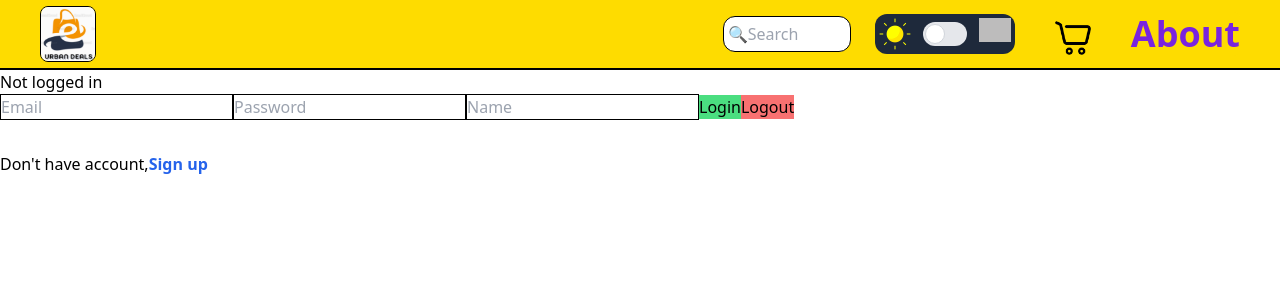
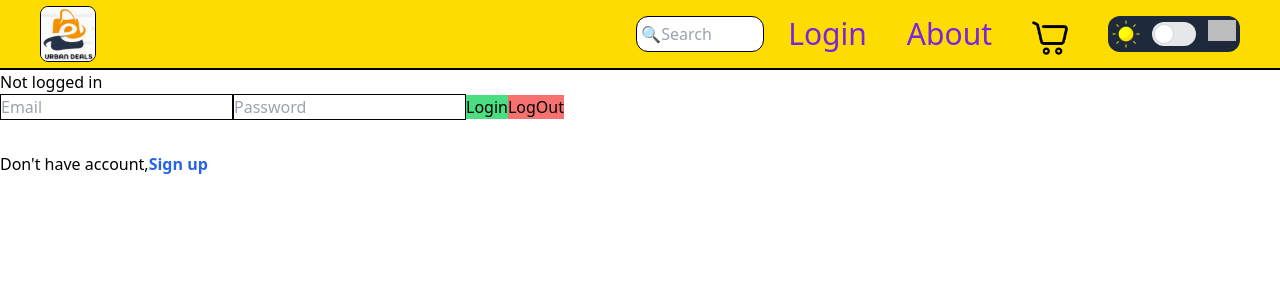
Before and after one commit to dipanshu999/Urban-Deals, a React (Vite) app: page /login in a window 1280 px wide. Shown: the top 300 px of the page. Built offline with nearby package versions, Linux system fonts and the light colour scheme; no server answers; grey boxes are pictures that could not be loaded.

Commit message:
Auth implemented with protected routes

```diff
--- a/src/App.jsx
+++ b/src/App.jsx
@@ -22,6 +22,8 @@ export default function App() {
 
         <Routes>
           <Route path='/' element={ <Home/>}/>
+          <Route path='/login' element={<Login/>} />
+          <Route path='/register' element={<SignUp/>} />
 
           <Route element={<ProtectedRoutes/>} >
             <Route path='/product/:id' element={ <Product/>}/>
@@ -29,8 +31,6 @@ export default function App() {
             <Route path='/create' element={ <Create/>}/>
             <Route path='/cart' element={ <Cart/>}/>
             <Route path='/about' element={ <About/>}/>
-            <Route path='/login' element={<Login/>} />
-            <Route path='/register' element={<SignUp/>} />
           </Route>
 
         </Routes>
--- a/src/Utils/ProtectedRoutes.jsx
+++ b/src/Utils/ProtectedRoutes.jsx
@@ -1,11 +1,13 @@
-import React from 'react'
+import React, { useContext } from 'react'
 import { Outlet,useNavigate } from 'react-router-dom'
+import { ProductContext } from './Context';
 
 export default function ProtectedRoutes() {
+    const {loggedInUser}=useContext(ProductContext)
     const navigate= useNavigate()
 
     const user=true;
-     if(user) {return <Outlet/>}
+     if(loggedInUser) {return <Outlet/>}
 
      else{
         return (
@@ -15,7 +17,7 @@ export default function ProtectedRoutes() {
             <p className="mt-4 text-lg">You need to be logged in to access this page.</p>
             <button
               className="mt-6 px-4 py-2 bg-blue-600 text-white rounded"
-              onClick={() => navigate('/') }
+              onClick={() => navigate('/login') }
             >
               Go to Login
             </button>
--- a/src/components/Login.jsx
+++ b/src/components/Login.jsx
@@ -30,22 +30,18 @@ export default function Login() {
       <form>
         <input className='border border-black' type="email" placeholder="Email" value={email} onChange={e => setEmail(e.target.value)} />
         <input className='border border-black' type="password" placeholder="Password" value={password} onChange={e => setPassword(e.target.value)} />
-        <input className='border border-black' type="text" placeholder="Name" value={name} onChange={e => setName(e.target.value)} />
+        {/*   <input className='border border-black' type="text" placeholder="Name" value={name} onChange={e => setName(e.target.value)} /> */}
 
         <button className='bg-green-400' type="button" onClick={() => login(email, password)}>
           Login
         </button>
 
-        <button
-          className='bg-red-400'
-          type="button"
-          onClick={async () => {
-            await account.deleteSession('current');
-            setLoggedInUser(null);
-          }}
-        >
-          Logout
-        </button>
+        <button className='bg-red-400' onClick={async () => {
+    await account.deleteSession('current');
+    setLoggedInUser(null);
+    toast.success('Logged out successfully')
+  }}>LogOut</button>
+
       </form>
 
       <p className='mt-8'>Don't have account,<span className='text-blue-600 font-semibold' onClick={()=>navigate('/register')}>Sign up</span>   </p>
--- a/src/components/Mode.jsx
+++ b/src/components/Mode.jsx
@@ -7,12 +7,12 @@ export default function Mode({setMode}) {
   return (
     <>
        <div className="ToggleBox flex gap-3 items-center bg-slate-800 p-1 py-1 rounded-xl ">      {/*  Mode Toggle button*/}
-          <div className=" DAY h-8 w-8 contrast-200 saturate-200  "><img  src= {day} alt="" /></div>
+          <div className=" DAY h-7 w-7 contrast-200 saturate-200  "><img  src= {day} alt="" /></div>
              <label className="inline-flex items-center cursor-pointer border-white  rounded-full">
                  <input type="checkbox" value="" className="sr-only peer" onClick={setMode} />
                  <div className="relative w-11 h-6 bg-gray-200 peer-focus:outline-none peer-focus:ring-4 dark:peer-focus:ring-blue-800 rounded-full peer dark:bg-gray-700 peer-checked:after:translate-x-full rtl:peer-checked:after:-translate-x-full peer-checked:after:border-white after:content-[''] after:absolute after:top-[2px] after:start-[2px] after:bg-white after:border-gray-300 after:border after:rounded-full after:h-5 after:w-5 after:transition-all dark:border-gray-600 peer-checked:bg-blue-600"></div>
              </label>
-          <div className=" NIGHT h-8 w-8  contrast-200 saturate-200"><img src= {night} alt="" /></div>
+          <div className=" NIGHT h-7 w-7  contrast-200 saturate-200"><img src= {night} alt="" /></div>
        </div>
     </>
   )
--- a/src/components/Navbar.jsx
+++ b/src/components/Navbar.jsx
@@ -2,13 +2,20 @@ import React, { useContext, useState } from 'react'
 import { Link, NavLink } from 'react-router-dom'
 import { ProductContext } from '../Utils/Context'
 import './Loader/cart.css'
+import { account } from '../Utils/appwrite';
 
 import Mode from './Mode'
+import { toast } from 'react-toastify'
 
 export default function Navbar() {
-  const {navToggle,setNavToggle,darkMode,setMode,cartProducts,products, setFilteredProducts} = useContext(ProductContext);
+  const {navToggle,setNavToggle,darkMode,setMode,cartProducts,products, setFilteredProducts,loggedInUser,setLoggedInUser} = useContext(ProductContext);
+  const [value,setValue]=useState('')
 
-  const [value,setValue]=useState('')
+  let logOut= async () => {
+    await account.deleteSession('current');
+    setLoggedInUser(null);
+    toast.success('Logged out successfully')
+  }
 
 
   const search = (value) => {
@@ -53,10 +60,18 @@ export default function Navbar() {
         </div>  {/*Hambuger menu is hidden till laptop screen*/}
 
 
-        <div  className={`  NavLinks  ${navToggle?'absolute':'hidden'}  right-0 mt-[9.2em] tab:m-0  tab:static tab:flex navLinks text-4xl `} >
+        <div  className={`  NavLinks  ${navToggle?'absolute':'hidden'}  right-0 mt-[9.2em] tab:m-0  tab:static tab:flex navLinks text-3xl `} >
 
-          <div className={ `list-none ${darkMode?'bg-[#913df8] text-[#FEDC00]' : 'bg-[#FEDC00] text-[#7924DE]'} gap-6 rounded-md p-6 px-12 mob:px-24 items-center flex flex-col tab:m-0 tab:p-0 tab:bg-none tab:flex-row tab:gap-10 font-semibold`}>
-            <Mode setMode={setMode} />
+          <div className={ `list-none ${darkMode?'bg-[#913df8] text-[#FEDC00]' : 'bg-[#FEDC00] text-[#7924DE]'} gap-6 rounded-md p-6 px-12 mob:px-24 items-center flex flex-col tab:m-0 tab:p-0 tab:bg-none tab:items-center tab:flex-row tab:gap-10 font-medium`}>
+
+            {!loggedInUser
+                    ?
+                <NavLink onClick={()=>setNavToggle(false)} to={'/login'}>Login</NavLink>
+                    :
+                <NavLink onClick={()=>{setNavToggle(false);logOut()}} to={'/'}>Logout</NavLink>
+            }
+            <NavLink onClick={()=>setNavToggle(false)} to={'/about'}>About</NavLink>
+
 
             <NavLink to={'/cart'} onClick={()=>setNavToggle(false)}>
               <div className=" cart w-9 pt-2 relative ">
@@ -65,7 +80,8 @@ export default function Navbar() {
               </div>
             </NavLink>
 
-            <NavLink onClick={()=>setNavToggle(false)} to={'/about'}>About</NavLink>
+            <Mode setMode={setMode} />
+
           </div>
         </div>
       </div>
```
